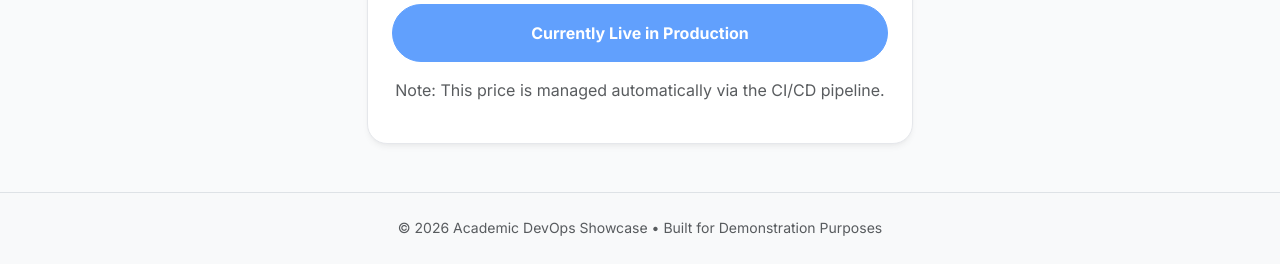
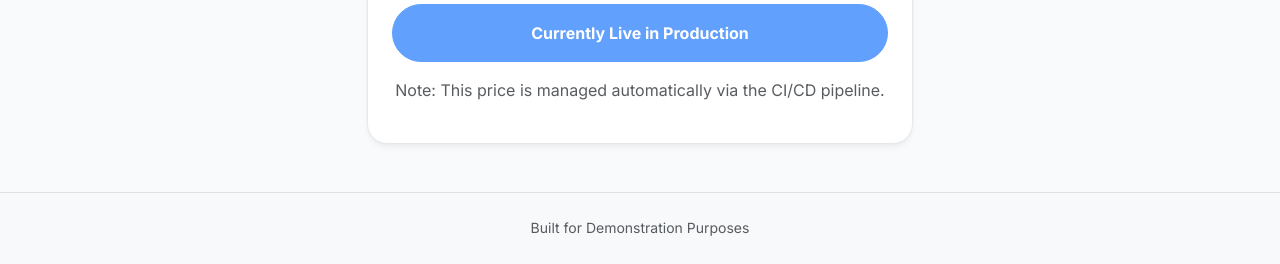
Before and after one commit to maheshburra24-cmd/devops-pipeline-demo, a Flask app: page /product in a window 1280 px wide. Shown: the part 722-986 px from the top of the page. Run offline with Flask 3, Linux system fonts and the light colour scheme.

Commit message:
footer updated

```diff
--- a/templates/base.html
+++ b/templates/base.html
@@ -1,5 +1,6 @@
 <!DOCTYPE html>
 <html lang="en">
+
 <head>
     <meta charset="UTF-8">
     <meta name="viewport" content="width=device-width, initial-scale=1.0">
@@ -13,6 +14,7 @@
     <!-- Custom CSS -->
     <link rel="stylesheet" href="{{ url_for('static', filename='css/style.css') }}">
 </head>
+
 <body>
     <nav class="navbar navbar-expand-lg navbar-light bg-white border-bottom sticky-top">
         <div class="container py-2">
@@ -22,18 +24,21 @@
                 </div>
                 <span class="fw-bold tracking-tight">DevOps<span class="text-primary">Demo</span></span>
             </a>
-            <button class="navbar-toggler border-0" type="button" data-bs-toggle="collapse" data-bs-collapse="navbarContent">
+            <button class="navbar-toggler border-0" type="button" data-bs-toggle="collapse"
+                data-bs-collapse="navbarContent">
                 <span class="navbar-toggler-icon"></span>
             </button>
             <div class="collapse navbar-collapse" id="navbarContent">
                 <ul class="navbar-nav ms-auto mb-2 mb-lg-0">
                     <li class="nav-item mx-lg-2">
-                        <a class="nav-link {% if request.path == '/product' %}active{% endif %}" href="{{ url_for('product') }}">
+                        <a class="nav-link {% if request.path == '/product' %}active{% endif %}"
+                            href="{{ url_for('product') }}">
                             <i class="fas fa-shopping-bag me-1 small"></i> Product Page
                         </a>
                     </li>
                     <li class="nav-item mx-lg-2">
-                        <a class="nav-link {% if request.path == '/pipeline' %}active{% endif %}" href="{{ url_for('pipeline') }}">
+                        <a class="nav-link {% if request.path == '/pipeline' %}active{% endif %}"
+                            href="{{ url_for('pipeline') }}">
                             <i class="fas fa-code-branch me-1 small"></i> Pipeline Activity
                         </a>
                     </li>
@@ -48,11 +53,12 @@
 
     <footer class="py-4 mt-auto border-top bg-light">
         <div class="container text-center">
-            <p class="text-muted small mb-0">© 2026 Academic DevOps Showcase • Built for Demonstration Purposes</p>
+            <p class="text-muted small mb-0"> Built for Demonstration Purposes</p>
         </div>
     </footer>
 
     <!-- Bootstrap JS -->
     <script src="https://cdn.jsdelivr.net/npm/bootstrap@5.3.0/dist/js/bootstrap.bundle.min.js"></script>
 </body>
+
 </html>
```
